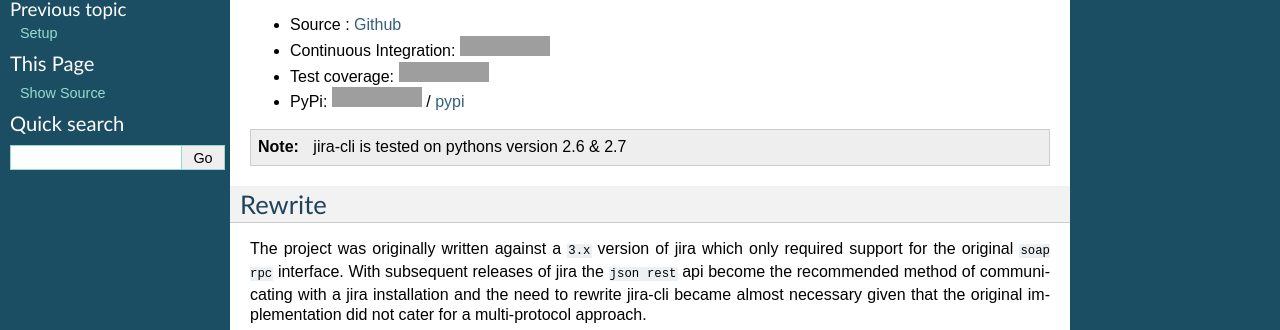
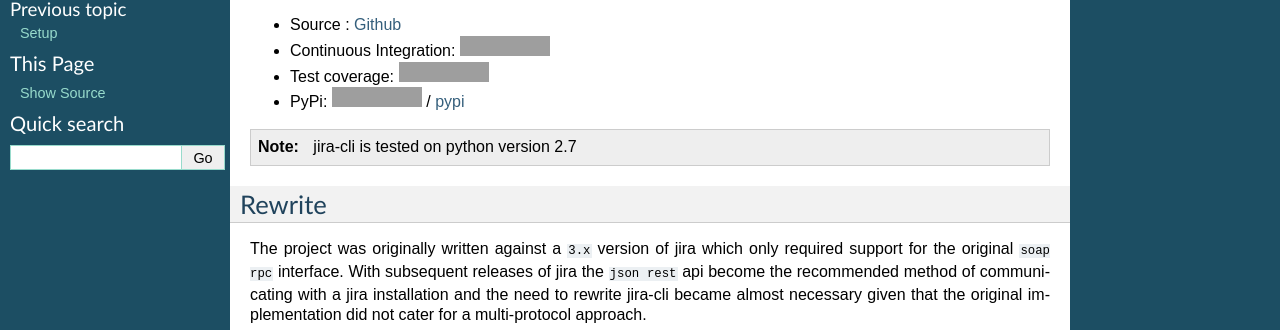
Before and after one commit to alisaifee/jira-cli, a Sphinx documentation site: the page built from doc/source/project.rst, in a window 1280 px wide, cut to the strip 134-464 px from the top of the page. Built offline with Sphinx 7.4.7, drawn with Linux system fonts in a browser that asks for light colours; formulas are drawn with MathJax 3; grey boxes are pictures that could not be loaded.

Commit message:
Drop python 2.6 support

```diff
--- a/doc/source/project.rst
+++ b/doc/source/project.rst
@@ -35,7 +35,7 @@ Project resources
 
 .. note::
 
-    jira-cli is tested on pythons version 2.6 & 2.7
+    jira-cli is tested on python version 2.7
 
 
 .. _rewrite:
```
Also changed, not shown: .travis.yml, 1 other file.
